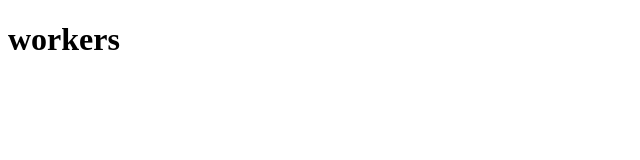
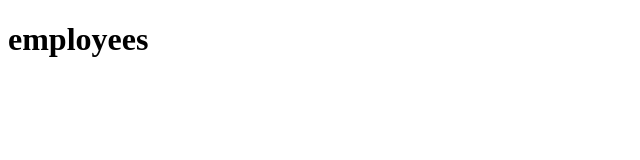
Before and after one commit to justynakwasniak/employees-app, a React (Vite) app: page / in a window 1280 px wide. Shown: the top 160 px of the page, without its empty margins (0-640 px from the left). Built offline with nearby package versions, Linux system fonts and the light colour scheme.

Commit message:
sec commit

```diff
--- a/src/App.tsx
+++ b/src/App.tsx
@@ -1,14 +1,11 @@
-
-import './App.css'
+import "./App.css";
 
 function App() {
-
-
   return (
     <>
-     <h1>workers</h1>
+      <h1>employees</h1>
     </>
-  )
+  );
 }
 
-export default App
+export default App;
```
Also changed, not shown: src/main.tsx (+7 -7 lines), 1 other file (tests, documents, lock files or other folders).
